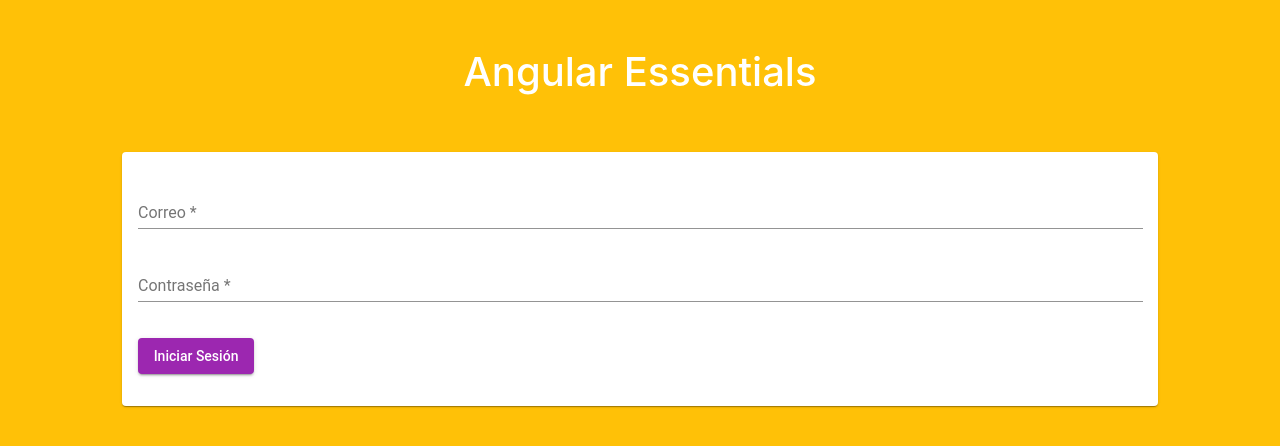
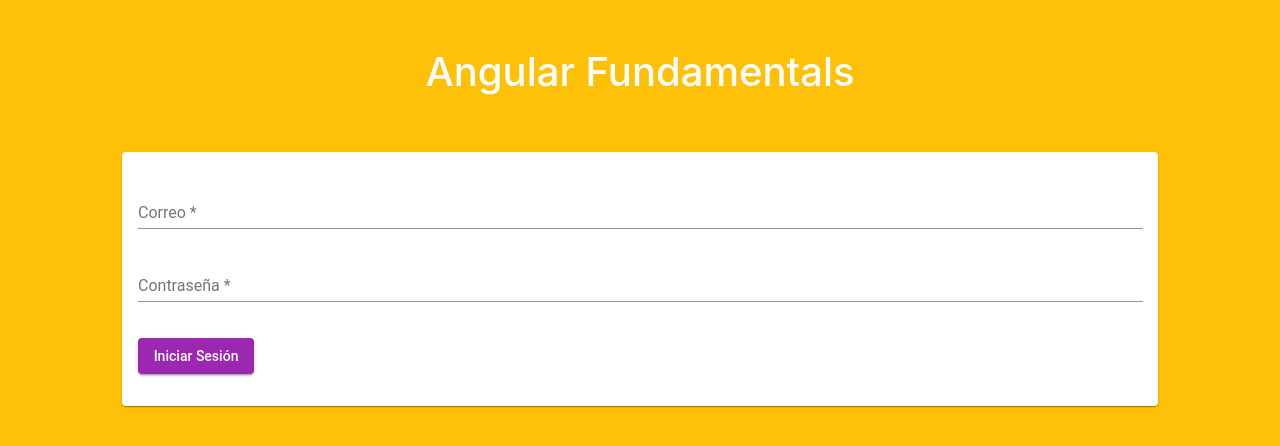
Before and after one commit to vicphase/angular-fundamentals, an Angular app: page /auth/login in a window 1280 px wide. Shown: the top 446 px of the page. Built offline with nearby package versions, Linux system fonts and the light colour scheme.

Commit message:
feat(auth): Add interpolation example

```diff
--- a/src/app/auth/components/login-form/login-form.component.html
+++ b/src/app/auth/components/login-form/login-form.component.html
@@ -1,7 +1,7 @@
 <div class="container-fluid">
   <div class="row pt-5 mb-5">
     <div class="col-12 text-center">
-      <h1 class="font-white">Angular Essentials</h1>
+      <h1 class="font-white">{{title}}</h1>
     </div>
   </div>
 
--- a/src/app/auth/components/login-form/login-form.component.ts
+++ b/src/app/auth/components/login-form/login-form.component.ts
@@ -10,6 +10,7 @@ import { MyErrorStateMatcher } from '@app/shared/classes/error-state-matcher';
   changeDetection: ChangeDetectionStrategy.OnPush
 })
 export class LoginFormComponent implements OnInit {
+  title = 'Angular Fundamentals';
   form: FormGroup;
   matcher = new MyErrorStateMatcher();
 
```
